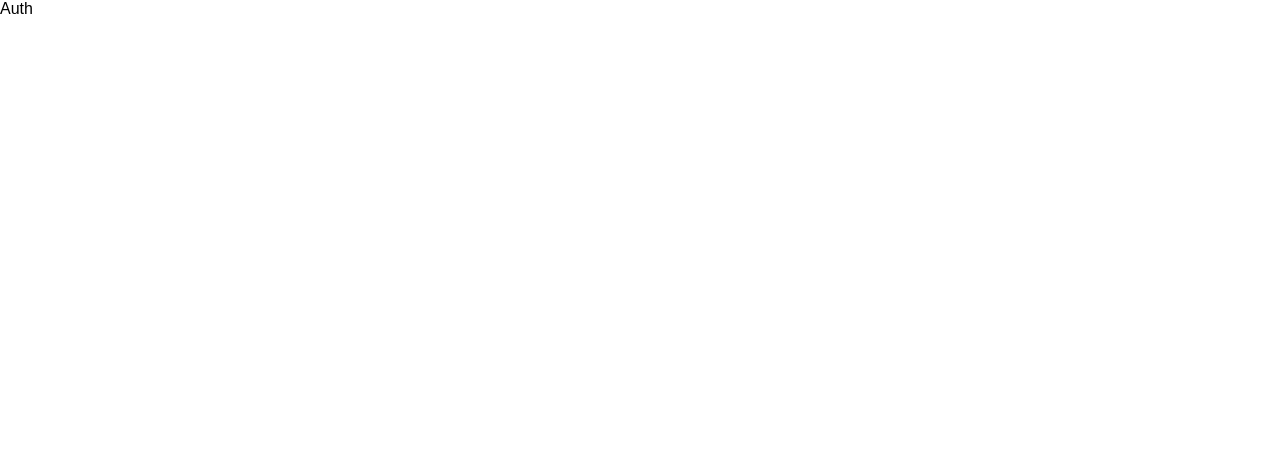
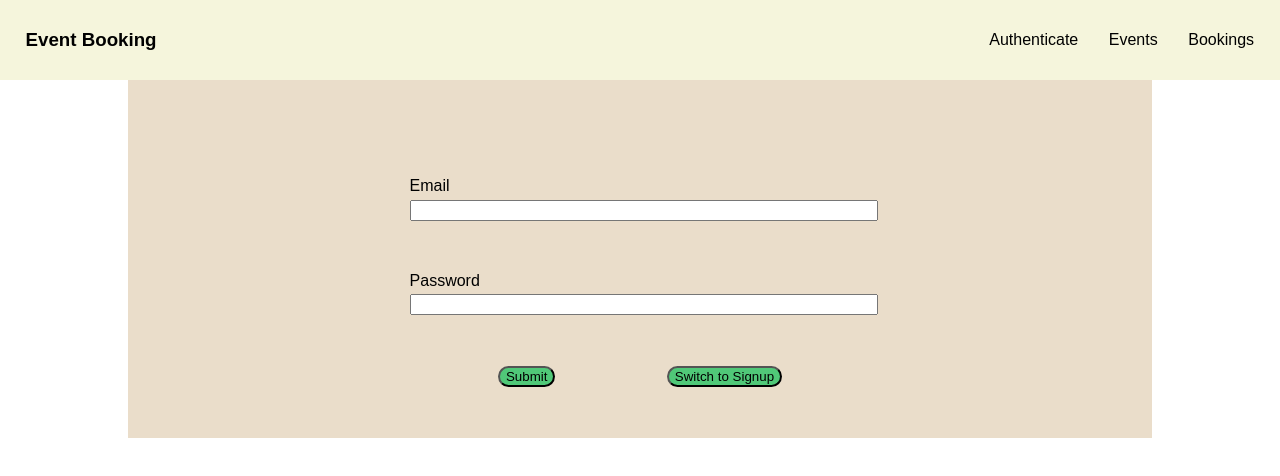
Before and after one commit to Harsh528123/event-booking-project, a React (Create React App) app in the folder frontend/: page / in a window 1280 px wide. Shown: the top 476 px of the page. Built offline with nearby package versions, Linux system fonts and the light colour scheme.

Commit message:
added sample react pages and auth

```diff
--- a/frontend/src/App.css
+++ b/frontend/src/App.css
@@ -0,0 +1,6 @@
+.appContainer {
+    display: grid;
+    grid-template-columns: [left-pane] 10% [main-pane] 80% [right-pane] 10% [end];
+    grid-template-rows: [nav] 10% [main-page] 70% [bottom-section] 20% [end];
+    height:100%;
+}
--- a/frontend/src/App.js
+++ b/frontend/src/App.js
@@ -2,17 +2,20 @@ import './App.css';
 import { BrowserRouter, Routes, Route} from 'react-router-dom'
 import Auth from './pages/Auth';
 import Events from './pages/Events';
-import Bookings
- from './pages/Bookings';
+import Bookings from './pages/Bookings';
+import Nav from './components/Nav';
 function App() {
   return (
     <BrowserRouter>
+      <div className='appContainer'>
+        <Nav />
         <Routes>
           <Route path="/" element={<Auth/>} />
           <Route path="/auth" element={<Auth/>} />
           <Route path="/events" element={<Events/>} />
           <Route path="/bookings" element={<Bookings/>} />
         </Routes>
+      </div>
     </BrowserRouter>
   );
 }
--- /dev/null
+++ b/frontend/src/components/Nav.css
@@ -0,0 +1,32 @@
+.navContainer {
+    grid-area: nav / left-pane / main-page / end;
+    display: flex;
+    flex-direction: row;
+    justify-content: space-between;
+    padding: 2%;
+    background-color: beige;
+    align-items: center;
+    position: sticky;
+}
+.options {
+    display: flex;
+    flex-direction: row;
+    text-decoration: none;
+    list-style-type: none;
+    margin-right: 5%;
+
+}
+.options li {
+    margin-right: 15%;
+    text-decoration: none;
+}
+
+.options a {
+    text-decoration: none;
+    color:black;
+}
+
+.options a:hover {
+    color: rgb(43, 98, 150);
+    cursor: pointer;
+}
--- /dev/null
+++ b/frontend/src/components/Nav.js
@@ -0,0 +1,22 @@
+import React from 'react'
+import { Link } from 'react-router-dom'
+import './Nav.css'
+
+const Nav = () => {
+  return (
+    <div className='navContainer'>
+        <h3>
+            <b>
+                Event Booking
+            </b>
+        </h3>
+        <nav className='options'>
+            <li> <Link to={'/auth'}> Authenticate </Link>  </li>
+            <li> <Link to={'/events'}> Events </Link>  </li>
+            <li> <Link to={'/bookings'}> Bookings </Link> </li>
+        </nav>
+    </div>
+  )
+}
+
+export default Nav
--- a/frontend/src/index.css
+++ b/frontend/src/index.css
@@ -1,5 +1,10 @@
-body {
+html, body {
   margin: 0;
   padding: 0;
   font-family: sans-serif;
+  height:100%;
 }
+
+#root {
+  height:100%;
+}
--- /dev/null
+++ b/frontend/src/pages/Auth.css
@@ -0,0 +1,41 @@
+.authenticationForm {
+    grid-area: main-page / main-pane / bottom-section / right-pane;
+    padding:5%;
+    display: flex;
+    flex-direction: column;
+    align-items: center;
+    background-color: #EADDCA;
+    height: min-content;
+}
+
+.formComponents label, .formComponents input {
+  width: 100%;
+  display: block;
+  margin-bottom: 1%;
+}
+
+.formComponents {
+    margin-top: 5%;
+    width: 50%;
+}
+
+.formActions {
+    margin-top: 5%;
+    width:50%;
+    display:flex;
+    justify-content: space-evenly;
+}
+
+.formActions button {
+    background-color: #50C878;
+    border-radius: 2rem;
+    -webkit-border-radius: 2rem;
+    -moz-border-radius: 2rem;
+    -ms-border-radius: 2rem;
+    -o-border-radius: 2rem;
+}
+
+.formActions button:hover {
+    background-color: #18b64c;
+    cursor: pointer;
+}
--- a/frontend/src/pages/Auth.js
+++ b/frontend/src/pages/Auth.js
@@ -1,9 +1,83 @@
-import React from 'react'
+import React, {useState} from 'react'
+import './Auth.css'
 
 const Auth = () => {
-  return (
-    <div>Auth</div>
-  )
+
+    const [email, setEmail] = useState("");
+    const [password, setPassword] = useState("");
+    const [isLogin, setIsLogin] = useState(true);
+    console.log(email)
+    const switchModeHandler = () => {
+        setIsLogin(!isLogin);
+    }
+    const handleSubmit = async (e) => {
+        e.preventDefault();
+        if (email.trim().length === 0 || password.trim().length === 0) {
+            return;
+        }
+        let requestBody = {
+            query: `
+                query {
+                    login(email: "${email}", password: "${password}") {
+                        userId
+                        token
+                        tokenExpiration
+                    }
+                }`
+        }
+        if (!isLogin){
+            requestBody = {
+                query: `
+                    mutation {
+                        createUser(userInput: {email: "${email}", password: "${password}"}) {
+                            _id
+                            email
+                        }
+                    }`
+            };
+        }
+        try {
+            const response = await fetch('http://localhost:4000/graphql', {
+            method: 'POST',
+            body: JSON.stringify(requestBody),
+            headers: {
+                // will make sure it fails if we do it incorrectly
+                'Content-Type': 'application/json' // backend tries to parse as incoming json
+
+            }
+        })
+
+        if (response.status !== 200 && response.status != 201){
+            throw new Error('Failed!');
+        }
+        const res = await response.json()
+        console.log(res);
+        } catch (err) {
+            console.log(err);
+        }
+
+        // ...
+    }
+    return (
+      <form className='authenticationForm' onSubmit={handleSubmit}>
+
+        <section className='formComponents'>
+            <label htmlFor='Email'> Email </label>
+            <input type='email' id='email' onChange={(e => setEmail(e.target.value))} />
+        </section>
+
+        <section className='formComponents'>
+            <label htmlFor='Email'> Password </label>
+            <input type='password' id='password' onChange={(e => setPassword(e.target.value))} />
+        </section>
+
+        <section className='formActions'>
+            <button> Submit </button>
+            <button onClick={switchModeHandler} style={{marginLeft: "5%"}}> Switch to {isLogin ? 'Signup' : 'Login'} </button>
+        </section>
+
+      </form>
+    )
 }
 
 export default Auth
```
Also changed, not shown: 2 other files (tests, documents, lock files or other folders).
